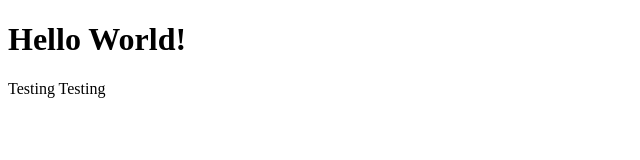
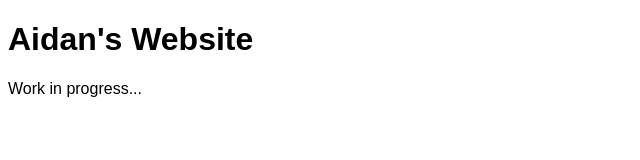
Before and after one commit to aidan-newman/aidan-newman.github.io, a plain HTML site: page index.html in a window 1280 px wide. Shown: the whole page, without its empty margins (0-640 px from the left). Drawn offline with Linux system fonts and the light colour scheme.

Commit message:
Added index.css

```diff
--- /dev/null
+++ b/index.css
@@ -0,0 +1,3 @@
+* {
+    font-family: "Arial", sans-serif
+}
--- a/index.html
+++ b/index.html
@@ -1,7 +1,13 @@
 <!DOCTYPE html>
-<html>
+<html lang="EN">
+
+  <head>
+    <title>Aidan Newman</title>
+    <link href='index.css' rel='stylesheet'>
+  </head>
+
   <body>
-    <h1>Hello World!</h1>
-    <p>Testing Testing</p>
+    <h1>Aidan's Website</h1>
+    <p>Work in progress...</p>
   </body>
 </html>
```
